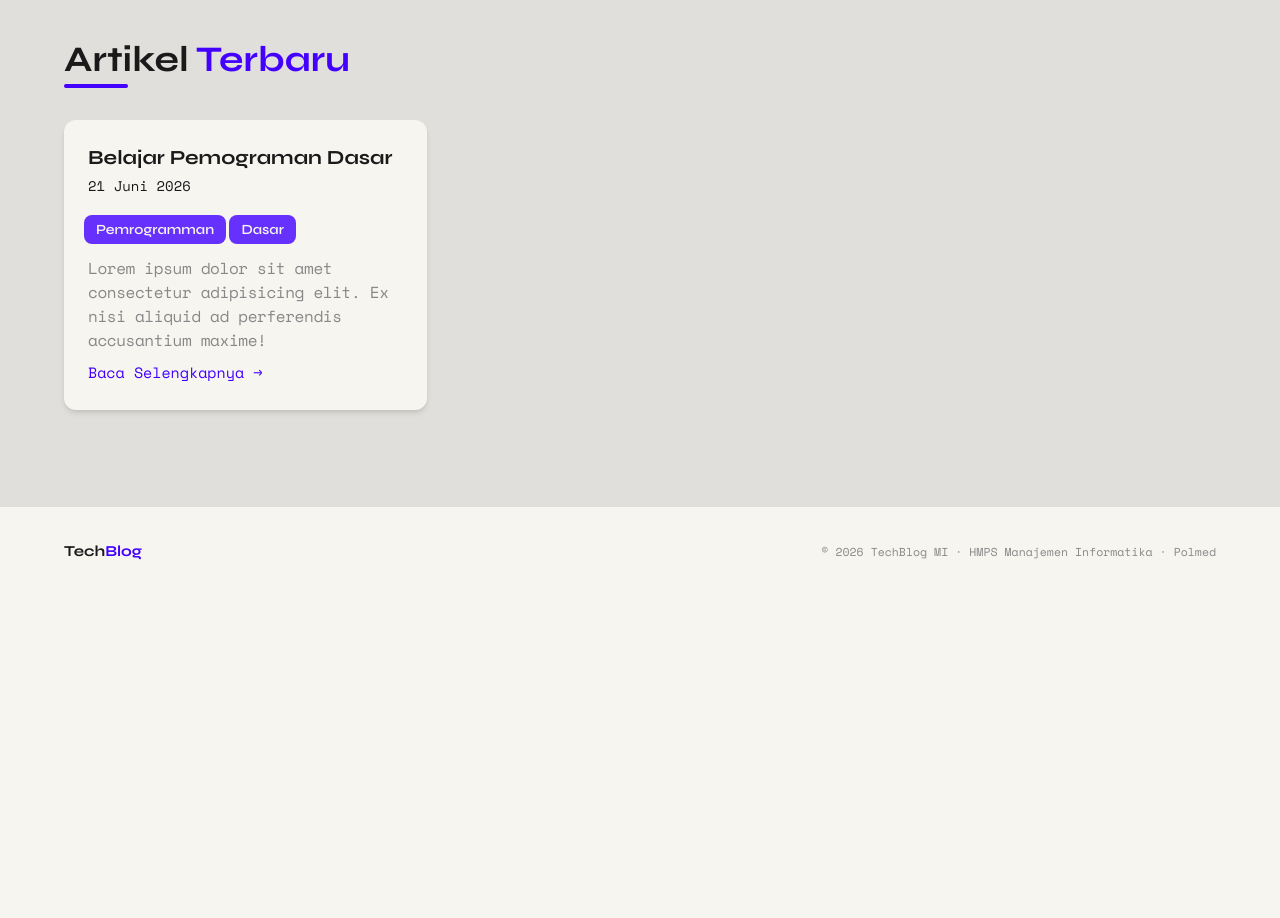
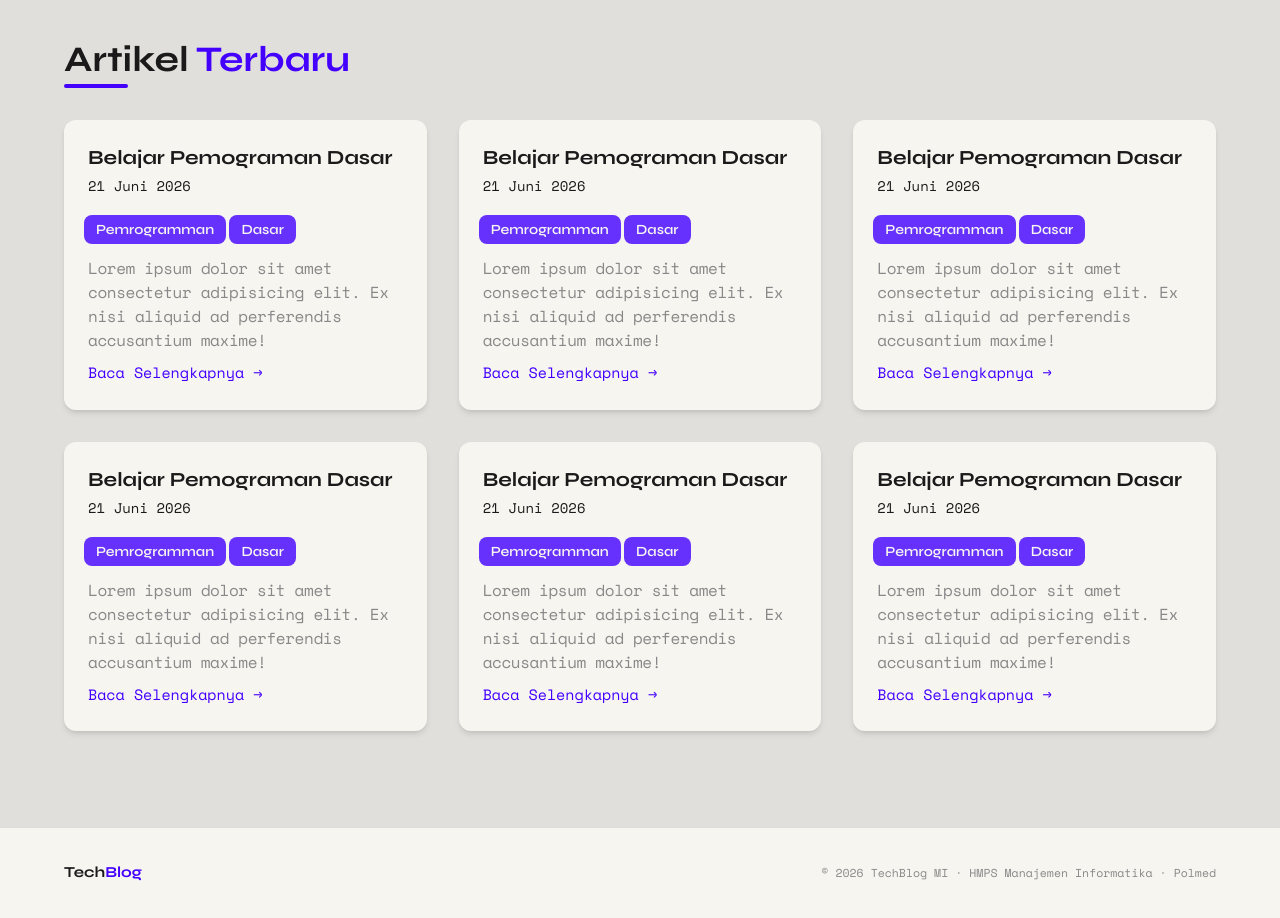
Before and after one commit to charlienicholas/Penghijauan-Github, a website: page index.html in a window 1280 px wide. Shown: the part 800-1718 px from the top of the page. Before the commit the page ends 1397 px from the top, so only its background shows below. Drawn offline with nearby package versions, Linux system fonts and the light colour scheme.

Commit message:
refactor: membuat artikelnya jadi 6 card

```diff
--- a/index.html
+++ b/index.html
@@ -91,6 +91,60 @@
           <a href="#" class="text-accent hover:underline">Baca Selengkapnya →</a>
         </div>
 
+        <div class="flex flex-col bg-bg rounded-xl p-6 shadow-md">
+          <h1 class="text-xl font-black mb-1 font-heading">Belajar Pemograman Dasar</h1>
+          <h4 class="text-sm">21 Juni 2026</h4>
+          <div class="kategori mb-4 mt-6 -ml-1 text-sm font-heading font-semibold text-bg">
+            <span class="bg-accent/80 px-3 py-1.5 rounded-lg">Pemrogramman</span>
+            <span class="bg-accent/80 px-3 py-1.5 rounded-lg">Dasar</span>
+          </div>
+          <p class="text-base mb-2 text-text-muted tracking-tight">Lorem ipsum dolor sit amet consectetur adipisicing elit. Ex nisi aliquid ad perferendis accusantium maxime!</p>
+          <a href="#" class="text-accent hover:underline">Baca Selengkapnya →</a>
+        </div>
+
+        <div class="flex flex-col bg-bg rounded-xl p-6 shadow-md">
+          <h1 class="text-xl font-black mb-1 font-heading">Belajar Pemograman Dasar</h1>
+          <h4 class="text-sm">21 Juni 2026</h4>
+          <div class="kategori mb-4 mt-6 -ml-1 text-sm font-heading font-semibold text-bg">
+            <span class="bg-accent/80 px-3 py-1.5 rounded-lg">Pemrogramman</span>
+            <span class="bg-accent/80 px-3 py-1.5 rounded-lg">Dasar</span>
+          </div>
+          <p class="text-base mb-2 text-text-muted tracking-tight">Lorem ipsum dolor sit amet consectetur adipisicing elit. Ex nisi aliquid ad perferendis accusantium maxime!</p>
+          <a href="#" class="text-accent hover:underline">Baca Selengkapnya →</a>
+        </div>
+
+        <div class="flex flex-col bg-bg rounded-xl p-6 shadow-md">
+          <h1 class="text-xl font-black mb-1 font-heading">Belajar Pemograman Dasar</h1>
+          <h4 class="text-sm">21 Juni 2026</h4>
+          <div class="kategori mb-4 mt-6 -ml-1 text-sm font-heading font-semibold text-bg">
+            <span class="bg-accent/80 px-3 py-1.5 rounded-lg">Pemrogramman</span>
+            <span class="bg-accent/80 px-3 py-1.5 rounded-lg">Dasar</span>
+          </div>
+          <p class="text-base mb-2 text-text-muted tracking-tight">Lorem ipsum dolor sit amet consectetur adipisicing elit. Ex nisi aliquid ad perferendis accusantium maxime!</p>
+          <a href="#" class="text-accent hover:underline">Baca Selengkapnya →</a>
+        </div>
+
+        <div class="flex flex-col bg-bg rounded-xl p-6 shadow-md">
+          <h1 class="text-xl font-black mb-1 font-heading">Belajar Pemograman Dasar</h1>
+          <h4 class="text-sm">21 Juni 2026</h4>
+          <div class="kategori mb-4 mt-6 -ml-1 text-sm font-heading font-semibold text-bg">
+            <span class="bg-accent/80 px-3 py-1.5 rounded-lg">Pemrogramman</span>
+            <span class="bg-accent/80 px-3 py-1.5 rounded-lg">Dasar</span>
+          </div>
+          <p class="text-base mb-2 text-text-muted tracking-tight">Lorem ipsum dolor sit amet consectetur adipisicing elit. Ex nisi aliquid ad perferendis accusantium maxime!</p>
+          <a href="#" class="text-accent hover:underline">Baca Selengkapnya →</a>
+        </div>
+
+        <div class="flex flex-col bg-bg rounded-xl p-6 shadow-md">
+          <h1 class="text-xl font-black mb-1 font-heading">Belajar Pemograman Dasar</h1>
+          <h4 class="text-sm">21 Juni 2026</h4>
+          <div class="kategori mb-4 mt-6 -ml-1 text-sm font-heading font-semibold text-bg">
+            <span class="bg-accent/80 px-3 py-1.5 rounded-lg">Pemrogramman</span>
+            <span class="bg-accent/80 px-3 py-1.5 rounded-lg">Dasar</span>
+          </div>
+          <p class="text-base mb-2 text-text-muted tracking-tight">Lorem ipsum dolor sit amet consectetur adipisicing elit. Ex nisi aliquid ad perferendis accusantium maxime!</p>
+          <a href="#" class="text-accent hover:underline">Baca Selengkapnya →</a>
+        </div>
       </div>
     </section>
 
```
